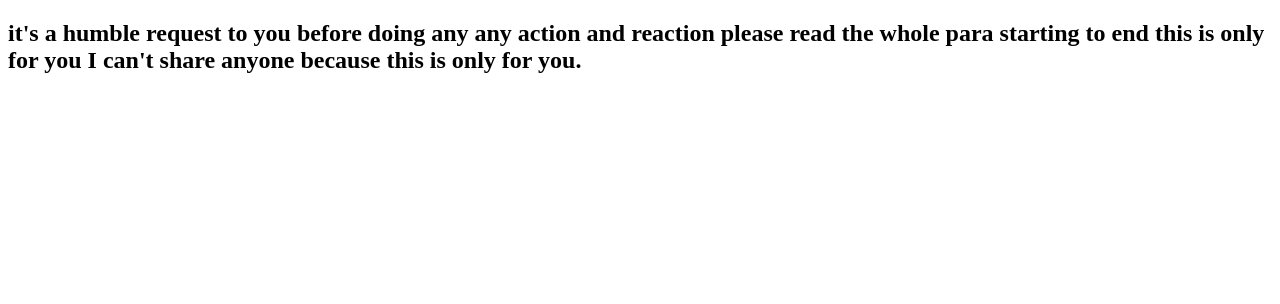
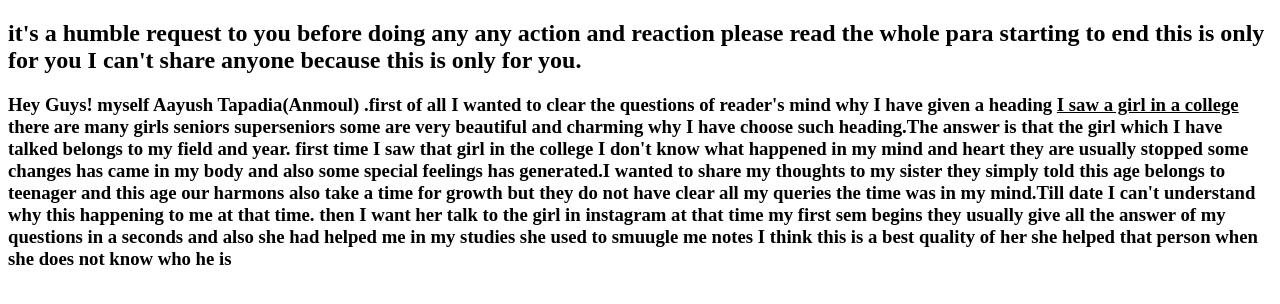
Before and after one commit to aayush12456/my-working, a plain HTML site: page aayush.html in a window 1280 px wide. Drawn offline with Linux system fonts and the light colour scheme.

Commit message:
bina commit

```diff
--- a/aayush.html
+++ b/aayush.html
@@ -4,9 +4,10 @@
 <head>
     <meta charset="UTF-8">
     <meta name="viewport" content="width=device-width, initial-scale=1.0">
-    <title>Document</title>
+    <title>ek ladki ko dekha to aisa laga</title>
 </head>
 <body>
     <p><h2> it's a humble request to you before doing any any action and reaction please read the whole para starting to end this is only for you I can't share anyone because this is only for you.<br></h2>     </p>
+    <h3>Hey Guys! myself Aayush Tapadia(Anmoul) .first of all I wanted to clear the questions of reader's mind why I have given a heading <u>I saw a girl in a college</u> there are many girls seniors superseniors some are very beautiful and charming why I have choose such heading.The answer is that the girl which I have talked belongs to my field and year. first time I saw that girl in the college I don't know what happened in my mind and heart they are usually stopped some changes has came in my body and also some special feelings has generated.I wanted to share my thoughts to my sister they simply told this age belongs to teenager and this age our harmons also take a time for growth but they do not have clear all my queries the time was in my mind.Till date I can't understand why this happening to me at that time. then I want her talk to the girl in instagram at that time  my first sem begins they usually give all the answer of my questions in a seconds and also she had  helped me in my studies she used to smuugle me notes I think this is a best quality of her she helped that person when she does not know who he is         </h3>
 </body>
 </html>
```
